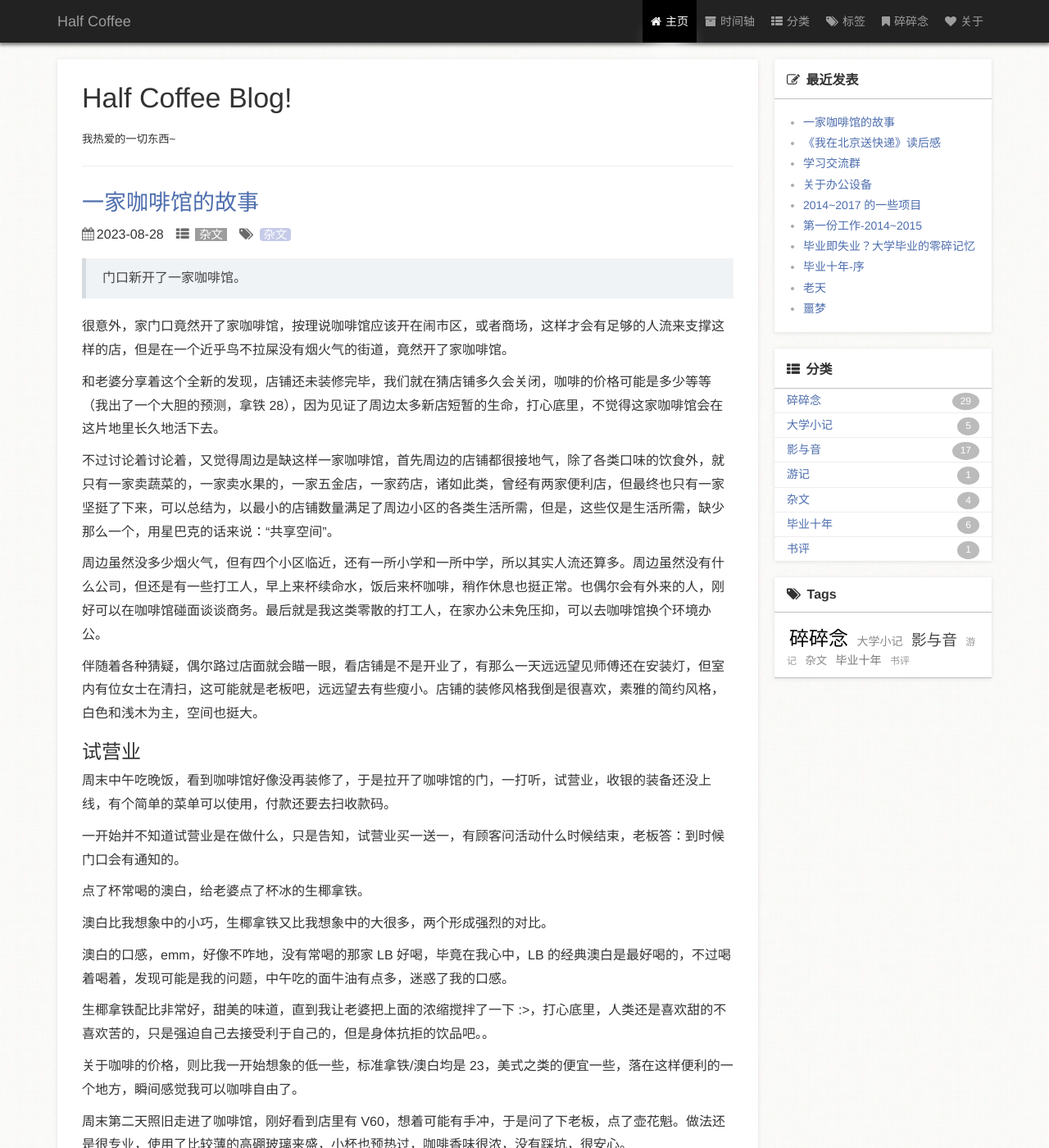
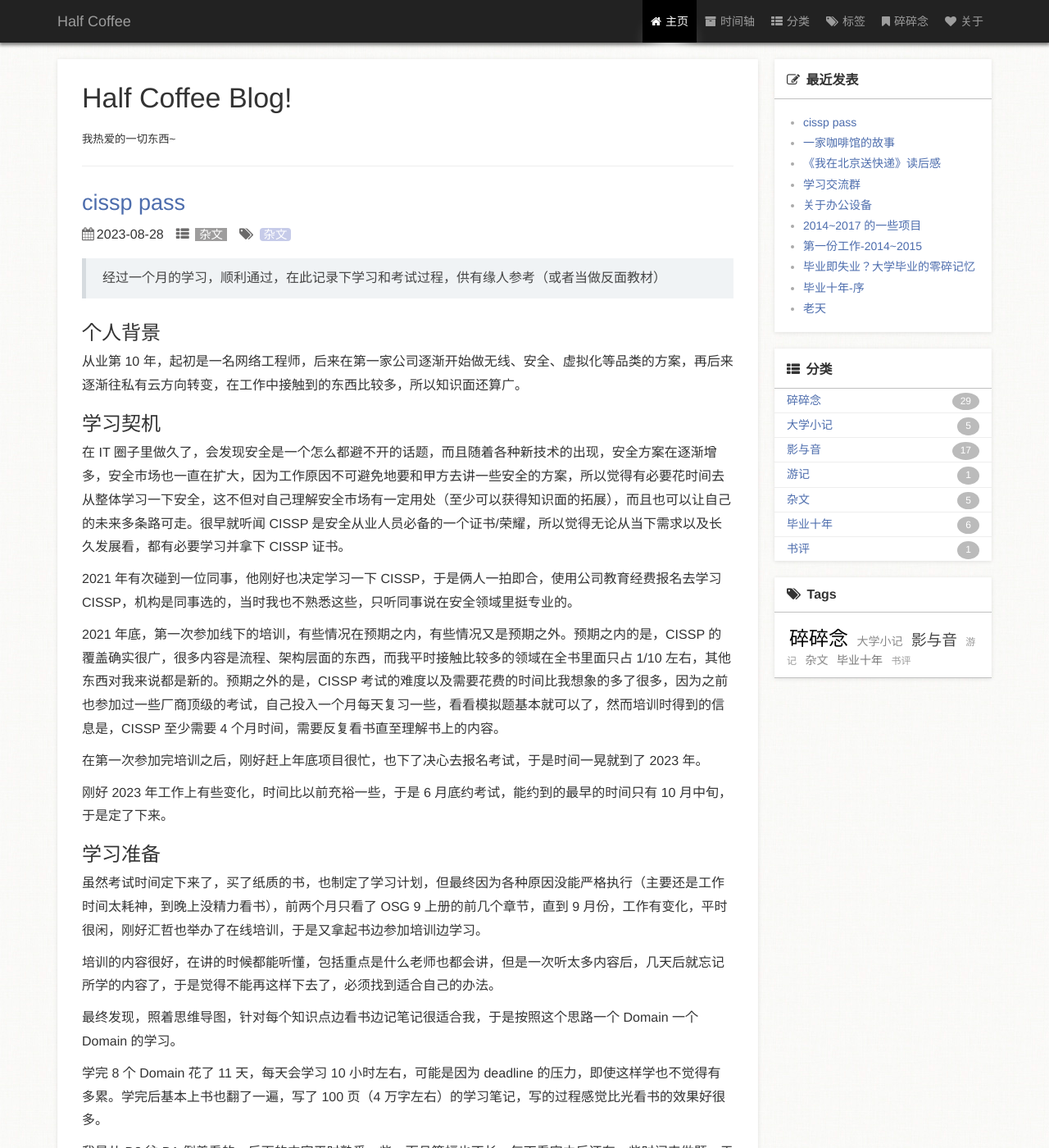
Before and after one commit to zm1990s/halfcoffee, a Jekyll site: the page built from index.html, in a window 1280 px wide and 1400 px high. Shown: the whole window at 82% size. Built offline with Jekyll 4.4.1, drawn with Linux system fonts in a browser that asks for light colours; the list of posts is cut into pages by our own code; comment, search, counter and statistics services are not loaded; a style sheet for code colours, icons or effects is not loaded; some of the changed text lies outside the part shown.

Commit message:
20231026

```diff
--- a/_includes/footer.html
+++ b/_includes/footer.html
@@ -17,9 +17,7 @@
             <a href="https://www.linkedin.com/in/{{site.linkedIn_username}}" title="LinkedIn"><i class="fa fa-linkedin" aria-hidden="true"></i></a> {% endif %} {% if site.dribbble_username %}
             <a href=" https://dribbble.com/{{site.dribbble_username}}" title="Dribbble"><i class="fa fa-dribbble" aria-hidden="true"></i></a> {% endif %}
         </p>
-        <p>
-            本站总访问量<span id="busuanzi_value_site_pv"></span>次，本站访客数<span id="busuanzi_value_site_uv"></span>人次，本文总阅读量<span id="busuanzi_value_page_pv"></span>次
-        </p>
+
         <p class="power">
             <span>
                 Site powered by <a href="https://jekyllrb.com/">Jekyll</a> & <a href="https://pages.github.com/">Github Pages</a>.
@@ -30,4 +28,5 @@
         </p>
     </div>
 </footer>
-<script async src="https://dn-lbstatics.qbox.me/busuanzi/2.3/busuanzi.pure.mini.js"></script>
+
+<script defer src='https://static.cloudflareinsights.com/beacon.min.js' data-cf-beacon='{"token": "bff5ec61bd744eef973a596a1b38e9d4"}'></script>
--- /dev/null
+++ b/_posts/2023-10-25-cissp.markdown
@@ -0,0 +1,78 @@
+---
+layout: post
+comments: true
+title: cissp pass
+date: 2023-08-28 10:18:54
+categories: 杂文
+tags: 杂文
+typora-root-url: ../../halfcoffee
+---
+
+
+
+> 经过一个月的学习，顺利通过，在此记录下学习和考试过程，供有缘人参考（或者当做反面教材）
+
+## 个人背景
+
+从业第 10 年，起初是一名网络工程师，后来在第一家公司逐渐开始做无线、安全、虚拟化等品类的方案，再后来逐渐往私有云方向转变，在工作中接触到的东西比较多，所以知识面还算广。
+
+## 学习契机
+
+在 IT 圈子里做久了，会发现安全是一个怎么都避不开的话题，而且随着各种新技术的出现，安全方案在逐渐增多，安全市场也一直在扩大，因为工作原因不可避免地要和甲方去讲一些安全的方案，所以觉得有必要花时间去从整体学习一下安全，这不但对自己理解安全市场有一定用处（至少可以获得知识面的拓展），而且也可以让自己的未来多条路可走。很早就听闻 CISSP 是安全从业人员必备的一个证书/荣耀，所以觉得无论从当下需求以及长久发展看，都有必要学习并拿下 CISSP 证书。
+
+2021 年有次碰到一位同事，他刚好也决定学习一下 CISSP，于是俩人一拍即合，使用公司教育经费报名去学习 CISSP，机构是同事选的，当时我也不熟悉这些，只听同事说在安全领域里挺专业的。
+
+2021 年底，第一次参加线下的培训，有些情况在预期之内，有些情况又是预期之外。预期之内的是，CISSP 的覆盖确实很广，很多内容是流程、架构层面的东西，而我平时接触比较多的领域在全书里面只占 1/10 左右，其他东西对我来说都是新的。预期之外的是，CISSP 考试的难度以及需要花费的时间比我想象的多了很多，因为之前也参加过一些厂商顶级的考试，自己投入一个月每天复习一些，看看模拟题基本就可以了，然而培训时得到的信息是，CISSP 至少需要 4 个月时间，需要反复看书直至理解书上的内容。
+
+在第一次参加完培训之后，刚好赶上年底项目很忙，也下了决心去报名考试，于是时间一晃就到了 2023 年。
+
+刚好 2023 年工作上有些变化，时间比以前充裕一些，于是 6 月底约考试，能约到的最早的时间只有 10 月中旬，于是定了下来。
+
+## 学习准备
+
+虽然考试时间定下来了，买了纸质的书，也制定了学习计划，但最终因为各种原因没能严格执行（主要还是工作时间太耗神，到晚上没精力看书），前两个月只看了 OSG 9 上册的前几个章节，直到 9 月份，工作有变化，平时很闲，刚好汇哲也举办了在线培训，于是又拿起书边参加培训边学习。
+
+培训的内容很好，在讲的时候都能听懂，包括重点是什么老师也都会讲，但是一次听太多内容后，几天后就忘记所学的内容了，于是觉得不能再这样下去了，必须找到适合自己的办法。
+
+最终发现，照着思维导图，针对每个知识点边看书边记笔记很适合我，于是按照这个思路一个 Domain 一个 Domain 的学习。
+
+学完 8 个 Domain 花了 11 天，每天会学习 10 小时左右，可能是因为 deadline 的压力，即使这样学也不觉得有多累。学完后基本上书也翻了一遍，写了 100 页（4 万字左右）的学习笔记，写的过程感觉比光看书的效果好很多。
+
+我是从 D8 往 D1 倒着看的，后面的内容平时熟悉一些，而且篇幅也不长，每天看完之后还有一些时间来做题，于是拿出之前汇哲发的 OSG 官方习题来做，按照汇哲的介绍，完整学完一个 Domain 后的测试成绩最好大于 800 分，我自己做下来每个 Domain 平均成绩 700 出头，有些比较惨只有 600 左右。不过整个做题环节还是很有收获的，一方面可以加深对所学内容的熟悉度，另一方面可以补足之前遗漏的知识点。纠错之后再去做题，成绩基本都是 900 以上。
+
+所有 Domain 的题做完后，做了下 OSG 2021 的官方习题，两套题成绩分别是 740 和 790 左右，不理想但都及格了，查缺补漏完后又做了 OSG 2023 官方习题，成绩 900 分左右，可能有些题和 OSG 2021 重叠，所以做的比较轻松，但无论如何，知识点覆盖面上，我觉得应该差不多了。
+
+为什么做官方的习题，原因是官方习题会有很详细的答案解释，这可能会包含一些书中描述不清楚的地方，所以个人觉得官方的习题还是很值得看的。
+
+后来又陆续在平台随便挑了几套题做了下， 基本都是及格的成绩，总共算下来做了 2000 道题左右，整个有效的复习时间 >200 小时。
+
+考前两天基本就是再看一下所有之前做错的题目，以及看自己整理的笔记（已经 140 页 5 万字了）。
+
+## 考试心得
+
+约的 8 点开始考试，早上 6:20 起来收拾吃饭，本来计划打车去考场，结果叫了车后竟然需要等十几分钟，而且时间越来越长，于是被迫去赶地铁站，还好距离不远，7:40 到达考场，开始办手续入场考试。
+
+考试中心温度还行，所以虽然带了外衣也没用上，证件除了身份证和银行卡外，还带了护照以防万一。
+
+考试的时候，发现题目和做的大部分完全不一样，有些题很难读懂，题目本身会设置若干个干扰词，答案也会有干扰项，加上翻译的问题，经常看一个题不知道自己应该往哪个方面去思考，有些题我真的看了好几分钟，中英文反复看，最后才勉强读懂答题。
+
+答题的时候白板很重要，在考试时看着题很难静下来去思考知识点，经常就忘记某个流程是咋样的，这时候需要静下来，把相关词写在白板上帮助自己梳理，这样虽然耗时间，但因为未来有些题的知识点会重复，所以记下来也可以帮助未来答题。
+
+我就这样一道道做题，有些题几秒就能看出答案，有些题要花几分钟，平均一道题 100s 左右答题时间，算下来时间够，所以也没怎么着急。
+
+做到 100 道题的时候本该休息一下，但当时精力还很集中，就没休息继续做到了 160 题，然后申请出去去了洗手间，吃了个士力架，喝了点脉动，继续进去做题。
+
+做完全部题目花费了 5 小时 40 分（总时间 6 小时，佩服那些 3 小时就能做完题的人），没有太紧张也不怎么轻松。很多时候都关注在确保自己读懂题和对比哪个答案最优了，之前说的什么 XX 优先于 XX 之类的答题方法完全抛到脑后了。
+
+出来后拿到成绩单，通过。
+
+## 学习及考试建议
+
+虽然最后考试通过了，但感觉并不是实力换来的，只能说你怎么对待一件事，它就会以什么样的方式回馈与你，只有认真准备才能从容应对。下面是我总结的一些经验教训：
+
+- **尽早学习，找到适合自己的学习方式**：如前面所说的，我是临时抱佛脚加班加点去学习的，整个过程压力很大，睡眠也不好，尤其后期做题成绩不好的时候很焦虑，那时候唯一能做的就是找个公园散心，先不去想考试的事，等睡一觉第二天再积极做题；
+- **多做笔记**：个人觉得笔记作用很大，可以以自己容易理解的方式去记录知识点，复习后期用笔记查缺补漏很方便，如果有时间，可以在做完笔记后再听听老师的课，帮助加深理解；
+- **官方练习题要看，但非官方的习题更要看**：官方习题其实要比真实考试简单很多，同类型的题考场上不到 1/4，但一些非官方题的难度和考场类似，所以多做一些非官方习题是可以让你早点熟悉那种难度以及熟悉出题套路的，这次因为时间原因，我没做多少非官方的题，可能因为这个原因导致真实考试时做的很慢；
+- **买个考试保险**：因为约考试比较早，那时候还没有买一送一的考试保险，后来听说有这东西，特别想取消考试重买一份，如果有想考的朋友可以关注官方的一些动态，多花点钱买一次考试机会能让自己安心一些；
+- **考试当天要预留足够的时间**：尽量保证不出意外的情况下提前 30 分钟能到现场，以防有什么意外的事情发生；
+- **考试要冷静，时间足够**：个人觉得虽然有些题很难，但平均下来时间还是够的，所以根据自己的情况及时休息，保证以最佳的状态来做题。
--- a/page/3碎碎念.md
+++ b/page/3碎碎念.md
@@ -33,6 +33,18 @@ type: page
 算是知道为什么这个考试没有题库，很多题光理解就很花时间，做完基本就忘记题目了，题目又那么多，重叠性大了很容易记乱，最终只依稀记得有哪些考点，但这基本就是每个书后面的章节概要，还不能死记硬背那种，真的是需要去理解，自己知道如何做事务优先级排序的。
 
 继续准备面试吧，希望一切顺利。也得开始总结文档，学习新的东西了。
+
+---分割线---
+
+面试完毕，面试这东西，好几年可能不碰，一时会忘记要怎么做，不过随着一轮一轮的面试，能发现一些规律，所以觉得有必要记录下：
+
+- 自我介绍：直入主题，去从头介绍自己的工作经历，时间不多，所以基本概要介绍下每份工作的职责、转变以及学到/会的东西
+- 项目经历：需要两三个值得出手的项目，一种是复杂的，牵扯到多部门协调的，一种是有挑战性的，遇到什么问题如何解决的等等
+- 下家公司所在的技术得有大致的了解，比如主做的方向要有足够的调研，竞品有哪些，相关方案组成由哪些等等，这些最好能有自己的见解并记录下来
+- 准备一两个针对面试人的问题，可以根据角色来准备，问对方可以应答的那种，可以帮助自己更好了解公司的那种问题
+- 其他就是保持乐观，比较积极/有自信地去回答问题，保证讲述的东西符合对方的期望
+
+
 
 # 20231019
 
```
